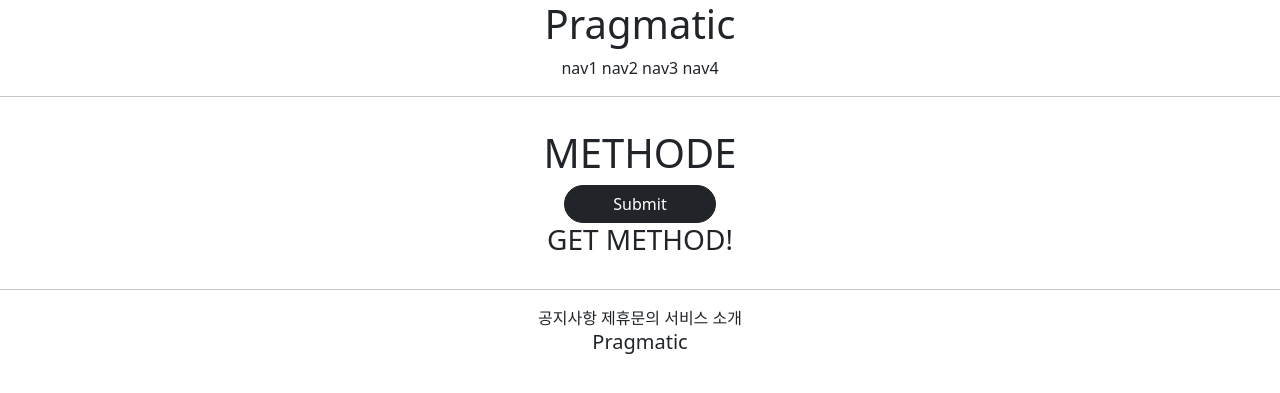
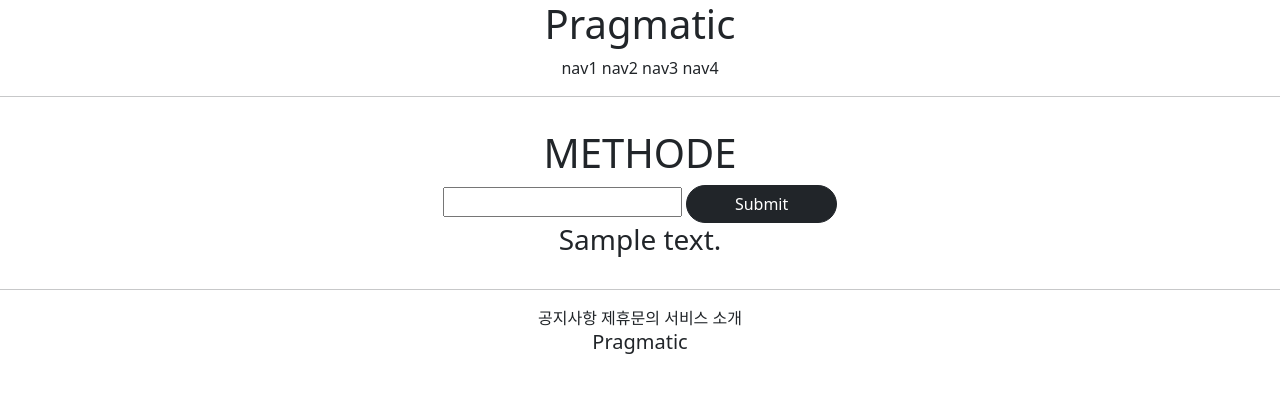
Before and after one commit to jin2313/gis_web_02, a Django app: page /accounts/hello_world/ in a window 1280 px wide. Shown: the top 393 px of the page. Run offline with Django 3.2, Linux system fonts and the light colour scheme; tables that the repository leaves empty hold one stand-in row (values such as "Sample post"); parts of the project's set-up code (start-up, migrations or seed data) failed here and were passed over.

Commit message:
07/12 web 02 commit1

```diff
--- a/accountapp/templates/accountapp/hello_world.html
+++ b/accountapp/templates/accountapp/hello_world.html
@@ -5,8 +5,11 @@
         <h1>METHODE</h1>
         <form action="/accounts/hello_world/" method="post">
             {%  csrf_token %}
+            <input type="text" name="hello_world_input">
             <input type="submit" class="px-5 btn btn-dark rounded-pill">
         </form>
-        <h3>{{ text }}</h3>
+        {% for hello_world in hello_world_list %}
+            <h3>{{ hello_world.text }}</h3>
+        {% endfor %}
     </div>
 {% endblock %}
--- a/accountapp/views.py
+++ b/accountapp/views.py
@@ -2,8 +2,19 @@ from django.http import HttpResponse
 from django.shortcuts import render
 
 # Create your views here.
+from accountapp.models import HelloWorld
+
+
 def hello_world(request):
     if request.method == 'POST':
-        return render(request, 'accountapp/hello_world.html', context={'text': 'POST METHOD!'})
+        temp = request.POST.get('hello_world_input')
+        new_hello_world = HelloWorld()
+        new_hello_world.text = temp
+        new_hello_world.save()
+
+        hello_world_list = HelloWorld.objects.all()
+
+        return render(request, 'accountapp/hello_world.html', context={'hello_world_list': hello_world_list})
     elif request.method == 'GET':
-        return render(request, 'accountapp/hello_world.html', context={'text': 'GET METHOD!'})
+        hello_world_list = HelloWorld.objects.all()
+        return render(request, 'accountapp/hello_world.html', context={'hello_world_list': hello_world_list})
```
